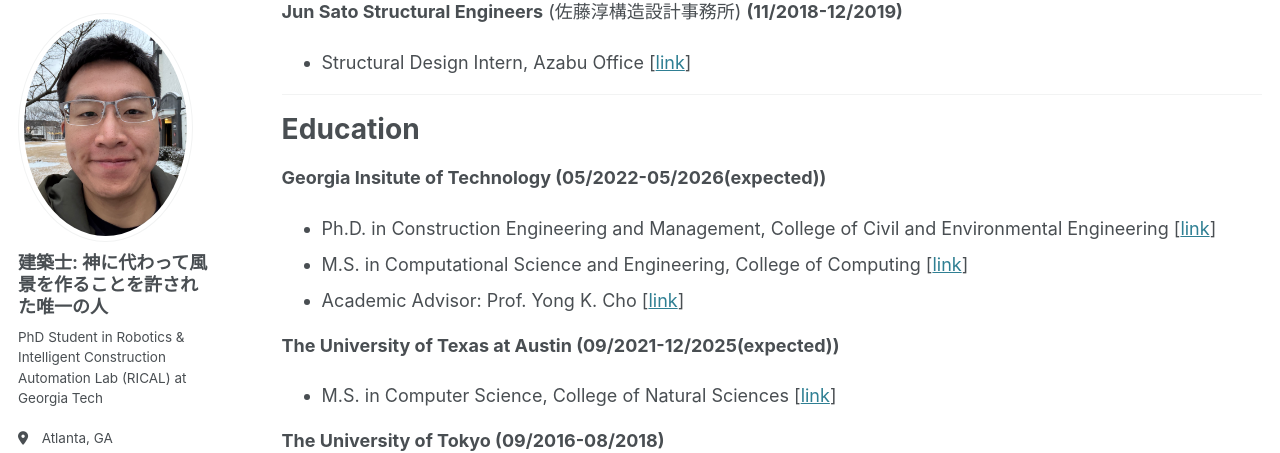
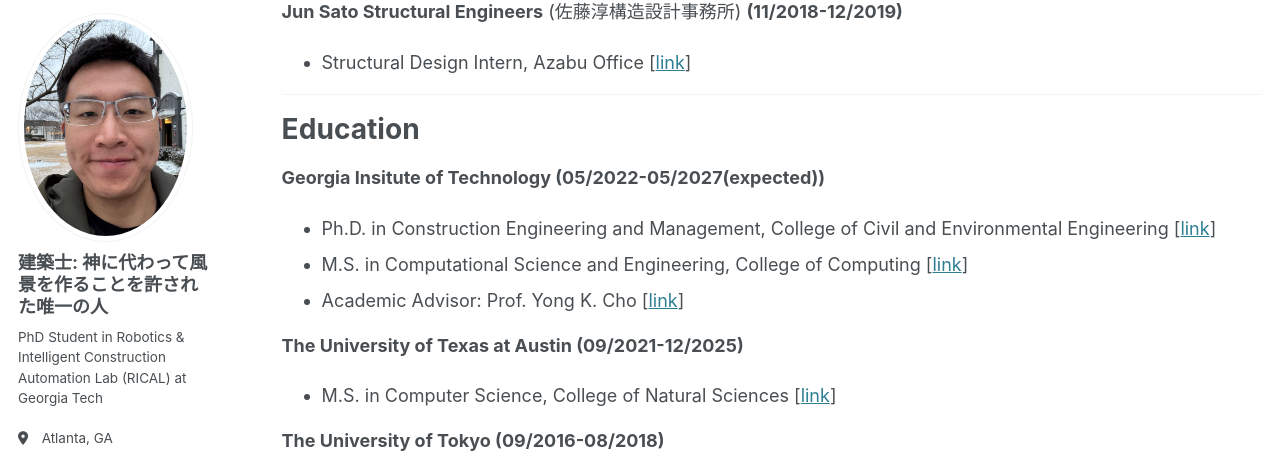
Before and after one commit to chenyilong0520/chenyilong0520.github.io, a Jekyll site: the page built from _pages/experience.md, in a window 1280 px wide and 900 px high, scrolled down 383 px. Shown: the part 93-546 px from the top of the window. Built offline with Jekyll 4.4.1, drawn with Linux system fonts in a browser that asks for light colours; some web fonts are replaced; our own code applies the rules of GitHub Pages for plain Markdown files.

Commit message:
Update experience.md

```diff
--- a/_pages/experience.md
+++ b/_pages/experience.md
@@ -32,13 +32,13 @@ author_profile: true
 
 # Education
 
-**Georgia Insitute of Technology (05/2022-05/2026(expected))**
+**Georgia Insitute of Technology (05/2022-05/2027(expected))**
 
 - Ph.D. in Construction Engineering and Management, College of Civil and Environmental Engineering [[link](https://ce.gatech.edu/)]
 - M.S. in Computational Science and Engineering, College of Computing [[link](https://www.cc.gatech.edu/)]
 - Academic Advisor: Prof. Yong K. Cho [[link](https://rical.ce.gatech.edu/)]
 
-**The University of Texas at Austin (09/2021-12/2025(expected))**
+**The University of Texas at Austin (09/2021-12/2025)**
 
 - M.S. in Computer Science, College of Natural Sciences [[link](https://www.cs.utexas.edu/)]
 
```
